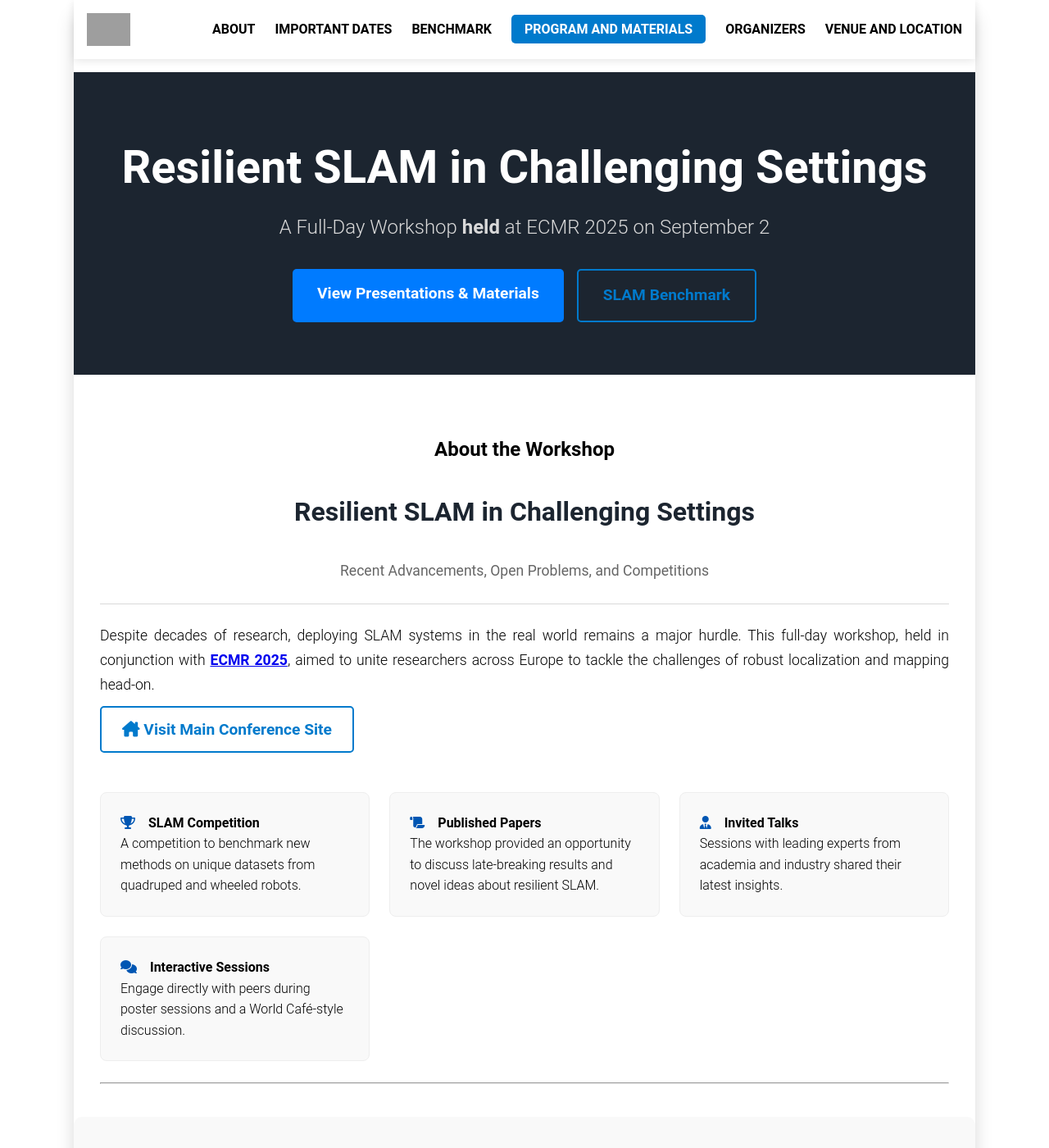
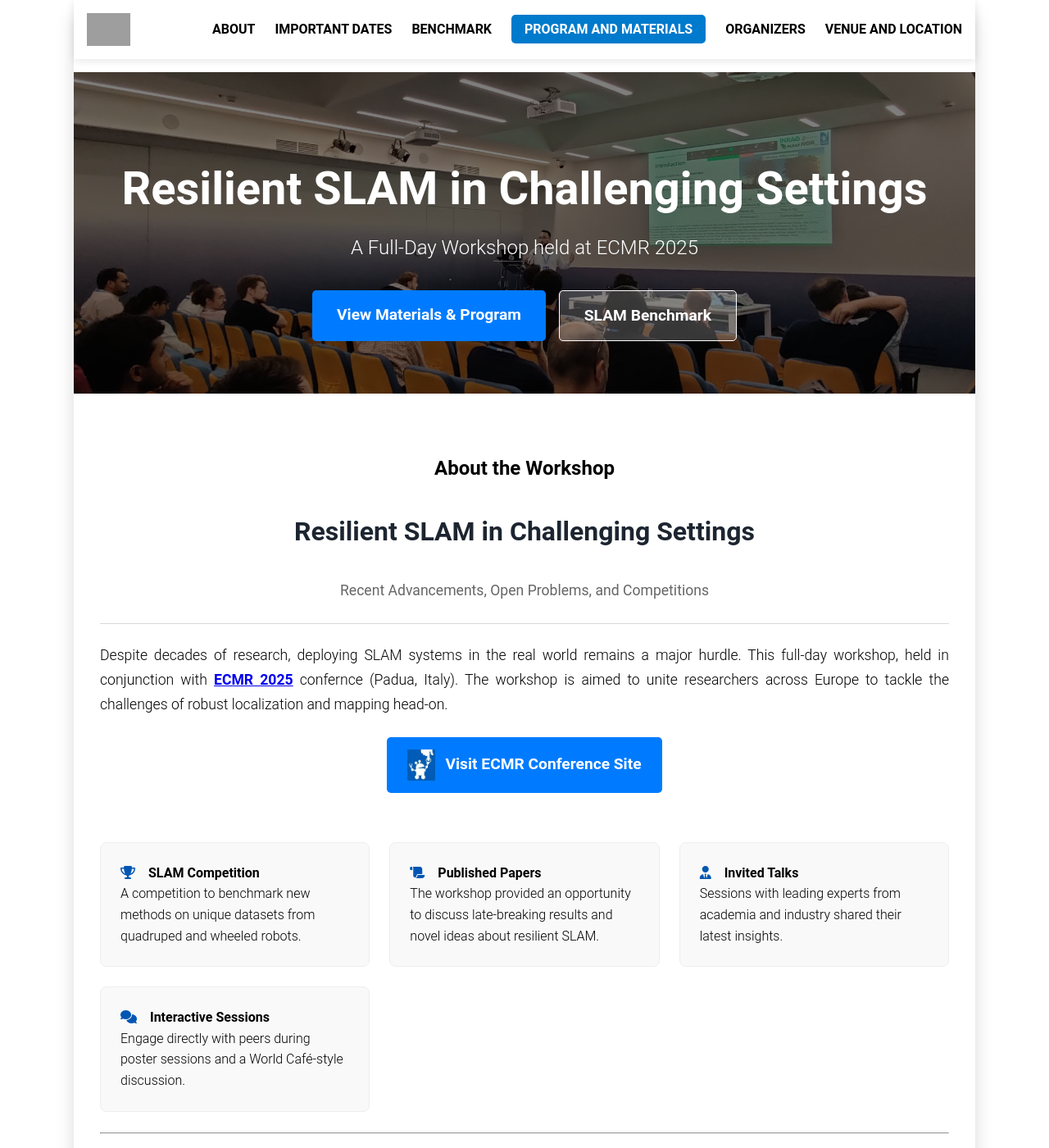
Before and after one commit to comrob/ecmr25slam, a Jekyll site: the page built from docs/index.markdown, in a window 1280 px wide and 1400 px high. Shown: the whole window at 82% size. Built offline with Jekyll 4.4.1, drawn with Linux system fonts in a browser that asks for light colours; some of the changed text lies outside the part shown; grey boxes are pictures that could not be loaded.

Commit message:
Add images

```diff
--- a/docs/_data/speakers.yaml
+++ b/docs/_data/speakers.yaml
@@ -67,7 +67,7 @@
 - id: speaker-giammarino
   name: Luca Di Giammarino
   affiliation: Sapienza University of Rome
-  image: https://media.licdn.com/dms/image/v2/D4E03AQGpPqYM_m7Blg/profile-displayphoto-shrink_800_800/B4EZWBYSjmHUAc-/0/1741632385313?e=1756944000&v=beta&t=AJks70QtbTCRZt54pP9Lc2FlsAFVwx3FdoPGujWXrPg
+  image: https://media.licdn.com/dms/image/v2/D4E03AQGpPqYM_m7Blg/profile-displayphoto-shrink_200_200/B4EZWBYSjmHUAY-/0/1741632385313?e=1759968000&v=beta&t=_ydxxQ1JPebGcismKSVWWbvXn6GZxDswH5HCcIKiPxw
   topic: "Active Perception and Mapping: Learning to Localize in Space and Time"
   online: true
   session: 1
--- a/docs/assets/css/sections.css
+++ b/docs/assets/css/sections.css
@@ -47,6 +47,60 @@ section:nth-of-type(even) {
 .hero-buttons .cta-button {
   padding: 15px 30px;
   font-size: 1.2rem;
+}
+
+/* --- Hero Section with Image Background --- */
+
+.hero-section.hero-with-image {
+  position: relative; /* Allows absolute positioning of image and overlay */
+  overflow: hidden;   /* Ensures image doesn't overflow rounded corners */
+  padding: 0;         /* Remove default padding to allow image to fill */
+  background-color: transparent; /* Remove background color */
+}
+
+.hero-background-image {
+  position: absolute;
+  top: 0;
+  left: 0;
+  width: 100%;
+  height: 100%;
+  object-fit: cover;   /* Covers the entire section */
+  object-position: center; /* Centers the image */
+  z-index: 1;         /* Place image below content and overlay */
+}
+
+/* Overlay to darken the image for text readability */
+.hero-section .hero-overlay {
+  position: absolute;
+  top: 0;
+  left: 0;
+  width: 100%;
+  height: 100%;
+  background-color: rgba(0, 0, 0, 0.5); /* Semi-transparent black */
+  z-index: 2; /* Place overlay above image, below content */
+}
+
+.hero-section .hero-content {
+  position: relative; /* Ensure content is above the image and overlay */
+  z-index: 3;         /* Place content on top */
+  padding: 4rem 2rem; /* Restore padding that was removed from .hero-section */
+}
+
+/* Ensure text elements within hero-content are white for contrast */
+.hero-section.hero-with-image h1,
+.hero-section.hero-with-image .hero-subtitle,
+.hero-section.hero-with-image .hero-buttons .cta-button {
+  color: white;
+}
+
+/* Adjust button background for better contrast if needed (e.g., if secondary has light background) */
+.hero-section.hero-with-image .hero-buttons .cta-button.secondary {
+    background-color: rgba(255, 255, 255, 0.2); /* Semi-transparent white */
+    border: 1px solid white;
+}
+
+.hero-section.hero-with-image .hero-buttons .cta-button.secondary:hover {
+    background-color: rgba(255, 255, 255, 0.3);
 }
 
 /* --- About Section --- */
@@ -384,3 +438,47 @@ section:nth-of-type(even) {
 .host-benchmark-cta .cta-button {
   margin-top: 1rem;
 }
+
+/* --- Special style for the "Visit Conference Site" button --- */
+
+/* In custom.css */
+
+/* Special style for the "Visit Conference Site" button */
+.conference-site-button {
+  /* Fallback color in case the image ever fails to load */
+  background-color: var(--dark-color);
+
+  /* CORRECTED PATH: ../../ goes up two directories to the root */
+  background-image: linear-gradient(rgba(28, 37, 48, 0.6), rgba(28, 37, 48, 0.6)), url('../../images/uni-padua.png');
+  background-size: cover;
+  background-position: center;
+
+  /* Text & Border Styling */
+  color: white;
+  border: 2px solid white;
+  text-shadow: 1px 1px 3px rgba(0,0,0,0.7);
+
+  /* Sizing & Spacing */
+  padding: 1rem 1.5rem;
+  transition: transform 0.2s ease;
+}
+
+/* Override default hover and add a subtle zoom effect */
+.conference-site-button:hover {
+  color: white;
+  transform: scale(1.05);
+  background-color: var(--dark-color); /* Maintain fallback color on hover */
+}
+
+/* --- Style for a CTA button with an image icon --- */
+.cta-button.with-image-icon {
+  display: inline-flex; /* Use flexbox to align image and text */
+  align-items: center;
+  gap: 0.75rem; /* Space between the logo and the text */
+}
+
+.button-icon {
+  height: 2.0em; /* Increased size */
+  width: auto;
+  border-radius: 1px;
+}
--- a/docs/index.markdown
+++ b/docs/index.markdown
@@ -11,12 +11,14 @@ contact-email: hulchvse@student.cvut.cz
 <head>
   <link rel="stylesheet" href="https://cdnjs.cloudflare.com/ajax/libs/font-awesome/6.5.2/css/all.min.css">
 </head>
-<div class="hero-section">
+<div class="hero-section hero-with-image">
+    <img src="images/workshop-hero-background.jpg" alt="Workshop Audience" class="hero-background-image">
+    <div class="hero-overlay"></div> {# This is crucial for text visibility #}
     <div class="hero-content">
         <h1>Resilient SLAM in Challenging Settings</h1>
-        <p class="hero-subtitle">A Full-Day Workshop <strong>held</strong> at ECMR 2025 on September 2</p>
+        <p class="hero-subtitle">A Full-Day Workshop held at ECMR 2025</p>
         <div class="hero-buttons">
-            <a href="#program-and-materials" class="cta-button"><strong>View Presentations & Materials</strong></a>
+            <a href="#program-and-materials" class="cta-button">View Materials & Program</a>
             <a href="#competition" class="cta-button secondary">SLAM Benchmark</a>
         </div>
     </div>
@@ -28,12 +30,13 @@ contact-email: hulchvse@student.cvut.cz
         <div class="about-text-column">
             <h3>Resilient SLAM in Challenging Settings</h3>
             <p class="subtitle">Recent Advancements, Open Problems, and Competitions</p>
-            <p>Despite decades of research, deploying SLAM systems in the real world remains a major hurdle. This full-day workshop, held in conjunction with <strong><a href="https://ecmr2025.dei.unipd.it/" target="_blank" rel="noopener noreferrer">ECMR 2025</a></strong>, aimed to unite researchers across Europe to tackle the challenges of robust localization and mapping head-on.</p>
-            <div class="cta-button-wrapper" style="text-align: left; margin-top: 1.5rem;">
-                <a href="https://ecmr2025.dei.unipd.it/" target="_blank" class="cta-button secondary">
-                    <i class="fa-solid fa-house-chimney"></i> Visit Main Conference Site
-                </a>
-            </div>
+            <p>Despite decades of research, deploying SLAM systems in the real world remains a major hurdle. This full-day workshop, held in conjunction with <strong><a href="https://ecmr2025.dei.unipd.it/" target="_blank" rel="noopener noreferrer">ECMR 2025</a></strong> confernce (Padua, Italy). The workshop is aimed to unite researchers across Europe to tackle the challenges of robust localization and mapping head-on.</p>
+<div class="cta-button-wrapper" style="text-align: center; margin-top: 1.5rem;">
+    <a href="https://ecmr2025.dei.unipd.it/" target="_blank" class="cta-button with-image-icon">
+        <img src="images/logo_ecmr.jpg" class="button-icon" alt="ECMR Logo">
+        Visit ECMR Conference Site
+    </a>
+</div>
         </div>
     </div>
     <div class="about-features-grid">
@@ -168,7 +171,7 @@ contact-email: hulchvse@student.cvut.cz
 
         <div class="materials-info-box">
             <h4><i class="fa-solid fa-folder-open"></i> Presentations & Materials</h4>
-            <p><strong>Thank you for attending!</strong> All workshop materials, including accepted papers and speaker presentations, are now available in our shared folder.</p>
+            <p><strong>Thank you for attending!</strong> All workshop materials, including accepted papers and speaker presentations, are now available in our shared folder. Recording are in the process of aploading, and would appear within several weeks after the workshop.</p>
             <a href="https://drive.google.com/drive/folders/1mOlLbc_5qW_kn4-7GBF9m_7u9YboE_9p?usp=sharing" target="_blank" class="cta-button">Access All Materials</a>
         </div>
 
```
Also changed, not shown: docs/images/logo_ecmr.jpg (added), docs/images/uni-padua.png (added), docs/images/workshop-hero-background.jpg (added).
